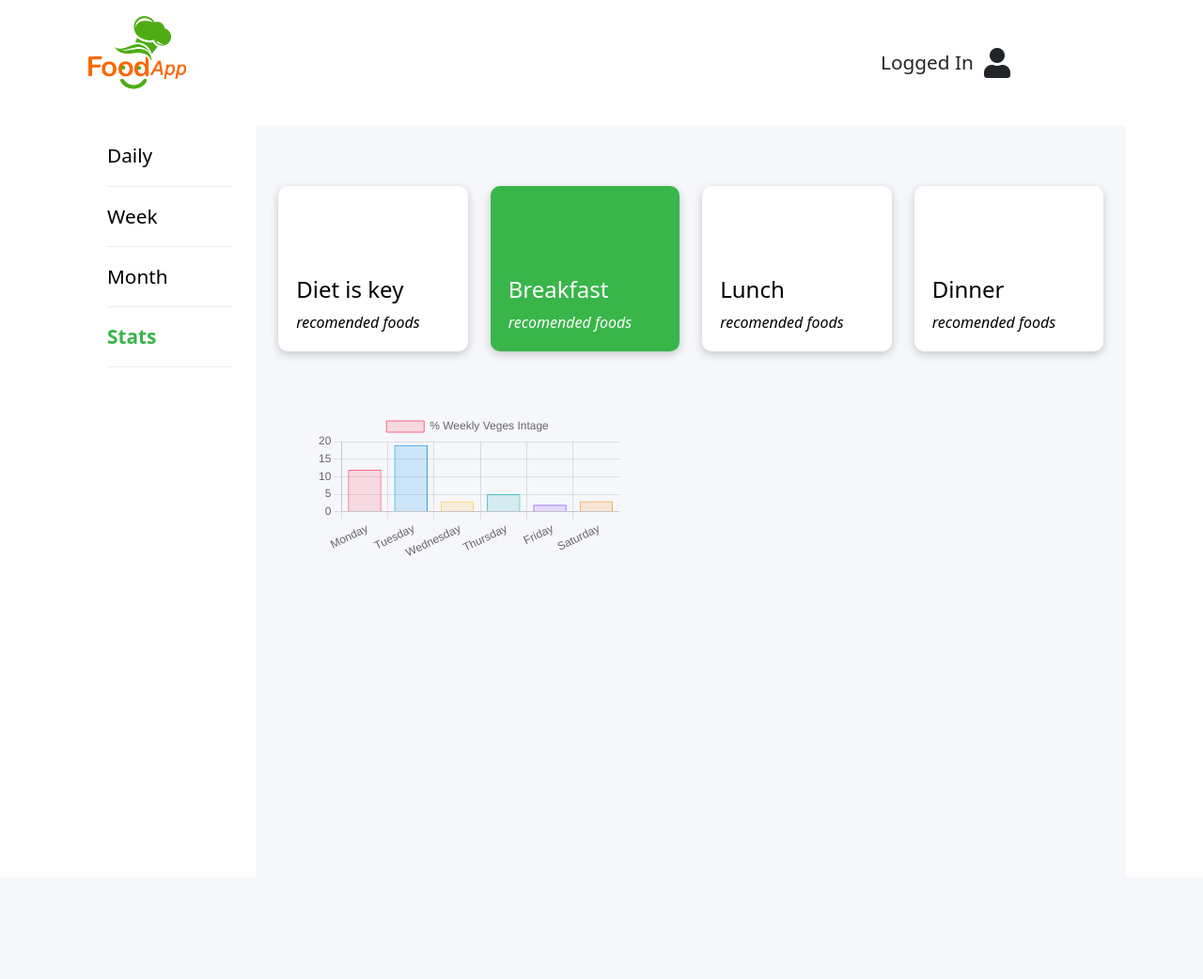
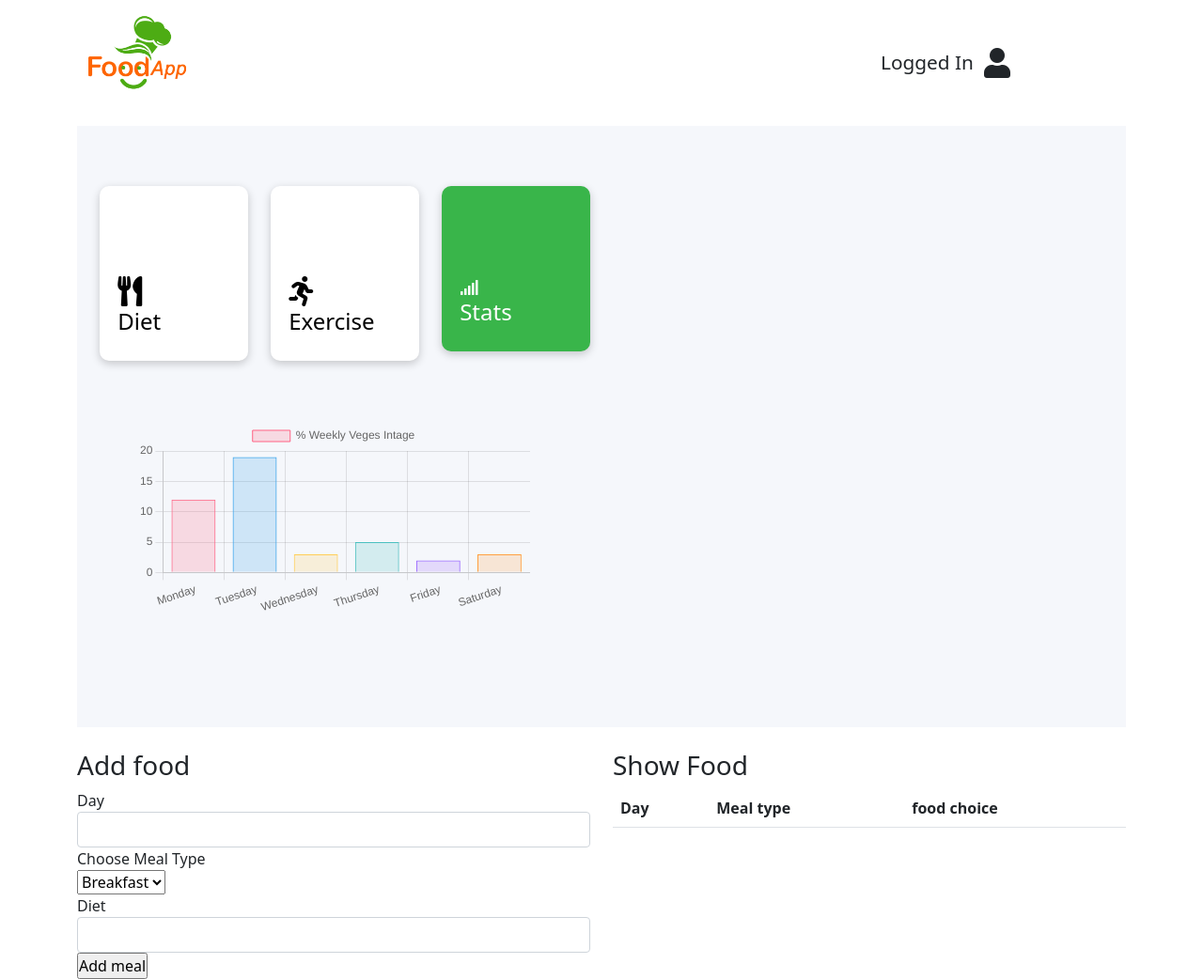
Before and after one commit to fobiero/Food_Diary-App, a PHP site: page /static/dashboard.html in a window 1280 px wide. Shown: the whole page at 94% size. Before the commit the page ends 592 px from the top, so only its background shows below. Run offline with PHP 8.4, Linux system fonts and the light colour scheme; lists and menus that the app fills with data are empty; some libraries are stand-ins or nearby versions.

Commit message:
dashboard build

```diff
--- a/static/css/user.css
+++ b/static/css/user.css
@@ -227,6 +227,7 @@ nav {
 }
 
 .topnav .user-info {
+    text-align: center;
     align-items: center;
     display: inline-flex;
     padding: 2rem 0;
@@ -244,27 +245,10 @@ nav {
     padding: 0 0 0 .7rem;
 }
 
-.menu {
-    color: var(--sec-color);
-}
-
-.menu ul li {
-    list-style: none;
-    padding: 1rem 0;
-    font-size: 1.3rem;
-    border-bottom: 1px solid #eee;
-}
-
-.menu ul li a {
-    text-decoration: none;
-    color: #000;
-    text-transform: capitalize;
-}
-
 .options {
     background-color: var(--sec-color);
     padding: 4rem 0;
-    height: 100vh;
+    height: 80vh;
 }
 
 .cardView {
@@ -276,6 +260,10 @@ nav {
     padding: 6rem 1.2rem 1.2rem 1.2rem;
 }
 
+.cardView i {
+    font-size: 2rem;
+}
+
 .cardView-active {
     box-shadow: 0 3px 10px rgb(0 0 0 / 0.2);
     cursor: pointer;
@@ -283,6 +271,10 @@ nav {
     border-radius: 10px;
     background-color: var(--pri-color);
     padding: 6rem 1.2rem 1.2rem 1.2rem;
+}
+
+.dietTable {
+    /* display: none; */
 }
 
 
@@ -371,6 +363,10 @@ canvas {
     height: auto;
 }
 
+#chart {
+    display: none;
+}
+
 #stats {
     color: var(--pri-color);
     font-weight: bolder;
--- a/static/dashboard.html
+++ b/static/dashboard.html
@@ -35,50 +35,32 @@
     <div class="dashboard">
         <div class="container">
             <div class="row">
-                <div class="col-md-2">
-                    <div class="menu">
-                        <ul>
-                            <li><a href="#">Daily</a></li>
-                            <li><a href="#">week</a></li>
-                            <li><a href="#">month</a></li>
-                            <li><a href="#" id="stats">stats</a></li>
-                        </ul>
-                    </div>
-                </div>
-                <div class="col-md-10">
+                <div class="col-md-12">
                     <div class="options">
                         <div class="options-menu">
                             <div class="container">
                                 <div class="row">
-                                    <div class="col-md-3">
+                                    <div class="col-md-2">
                                         <div class="cardView">
                                             <div class="diet">
-                                                <h4>Diet is key</h4>
-                                                <em>recomended foods</em>
+                                                <i class="fas fa-utensils"></i>
+                                                <h4>Diet</h4>
                                             </div>
                                         </div>
                                     </div>
-                                    <div class="col-md-3">
-                                        <div class="cardView-active">
-                                            <div class="meal-break">
-                                                <h4>Breakfast</h4>
-                                                <em>recomended foods</em>
+                                    <div class="col-md-2">
+                                        <div class="cardView">
+                                            <div class="train">
+                                                <i class="fas fa-running"></i>
+                                                <h4>Exercise</h4>
                                             </div>
                                         </div>
                                     </div>
-                                    <div class="col-md-3">
-                                        <div class="cardView">
-                                            <div class="miel-lunch">
-                                                <h4>Lunch</h4>
-                                                <em>recomended foods</em>
-                                            </div>
-                                        </div>
-                                    </div>
-                                    <div class="col-md-3">
-                                        <div class="cardView">
-                                            <div class="meal-dinner">
-                                                <h4>Dinner</h4>
-                                                <em>recomended foods</em>
+                                    <div class="col-md-2">
+                                        <div class="cardView-active">
+                                            <div class="stats">
+                                                <i class="fas fa-signal"></i>
+                                                <h4>Stats</h4>
                                             </div>
                                         </div>
                                     </div>
@@ -101,6 +83,53 @@
             </div>
         </div>
         <!-- end menu tabs  -->
+        <!-- DIET TABLE  -->
+        <div class="dietTable mt-4" id="dietTable">
+            <div class="container">
+                <div class="row">
+                    <div class="col-md-6">
+                        <div class="addFood">
+                            <h3>Add food</h3>
+                            <form id="food-form">
+                                <div class="form-group">
+                                    <label for="day">Day</label>
+                                    <input type="text" id="day" class="form-control" required>
+                                </div>
+                                <div class="form-group">
+                                    <label for="food">Choose Meal Type</label> <br>
+                                    <select name="" id="foodOption">
+                                        <option value="Breakfast">Breakfast</option>
+                                        <option value="Lunch">Lunch</option>
+                                        <option value="Snack">Snack</option>
+                                        <option value="Dinner">Dinner</option>
+                                    </select>
+                                </div>
+                                <div class="form-group">
+                                    <label for="meal">Diet</label>
+                                    <input type="text" id="menu" class="form-control" required>
+                                </div>
+                                <input type="submit" value="Add meal" id="addFoods">
+                            </form>
+                        </div>
+                    </div>
+                    <div class="col-md-6">
+                        <div class="showMeal">
+                            <h3>Show Food </h3>
+                            <table class="table table-striped">
+                                <thead>
+                                    <tr>
+                                        <th>Day</th>
+                                        <th>Meal type</th>
+                                        <th>food choice</th>
+                                    </tr>
+                                </thead>
+                            </table>
+                        </div>
+                    </div>
+                </div>
+            </div>
+        </div>
+        <!-- END DIET TABLE  -->
     </div>
     <script src="https://cdn.jsdelivr.net/npm/bootstrap@5.1.3/dist/js/bootstrap.bundle.min.js" integrity="sha384-ka7Sk0Gln4gmtz2MlQnikT1wXgYsOg+OMhuP+IlRH9sENBO0LRn5q+8nbTov4+1p" crossorigin="anonymous"></script>
     <script src="./js/data.js"></script>
--- a/static/js/data.js
+++ b/static/js/data.js
@@ -1,3 +1,18 @@
+$(document).ready(() => {
+    $('#addFoods').click((e) => {
+        e.preventDefault();
+        const day = $('#day').val();
+        const type = $('#foodOption').val();
+        const menu = $('#menu').val();
+
+        // alert(menu);
+
+        const loadData = `<tr> <td>${day}</td> <td>${type}</td> <td>${menu}</td> </tr>`;
+        $('tbody').append(loadData);
+        // localStorage.setItem("loadData", loadData);
+    })
+})
+
 const ctx = document.getElementById('chart').getContext('2d');
 const myChart = new Chart(ctx, {
     type: 'bar',
```
